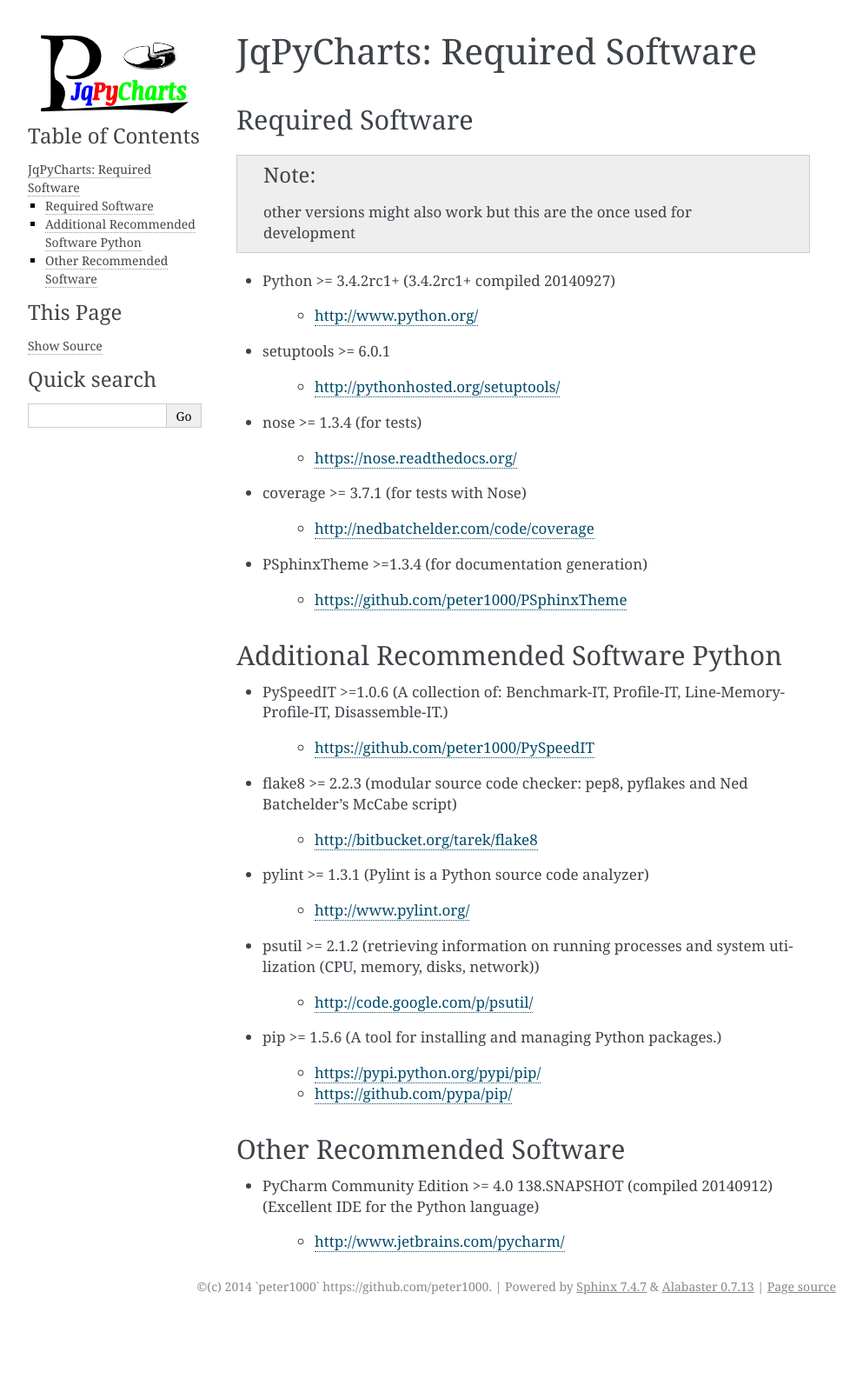
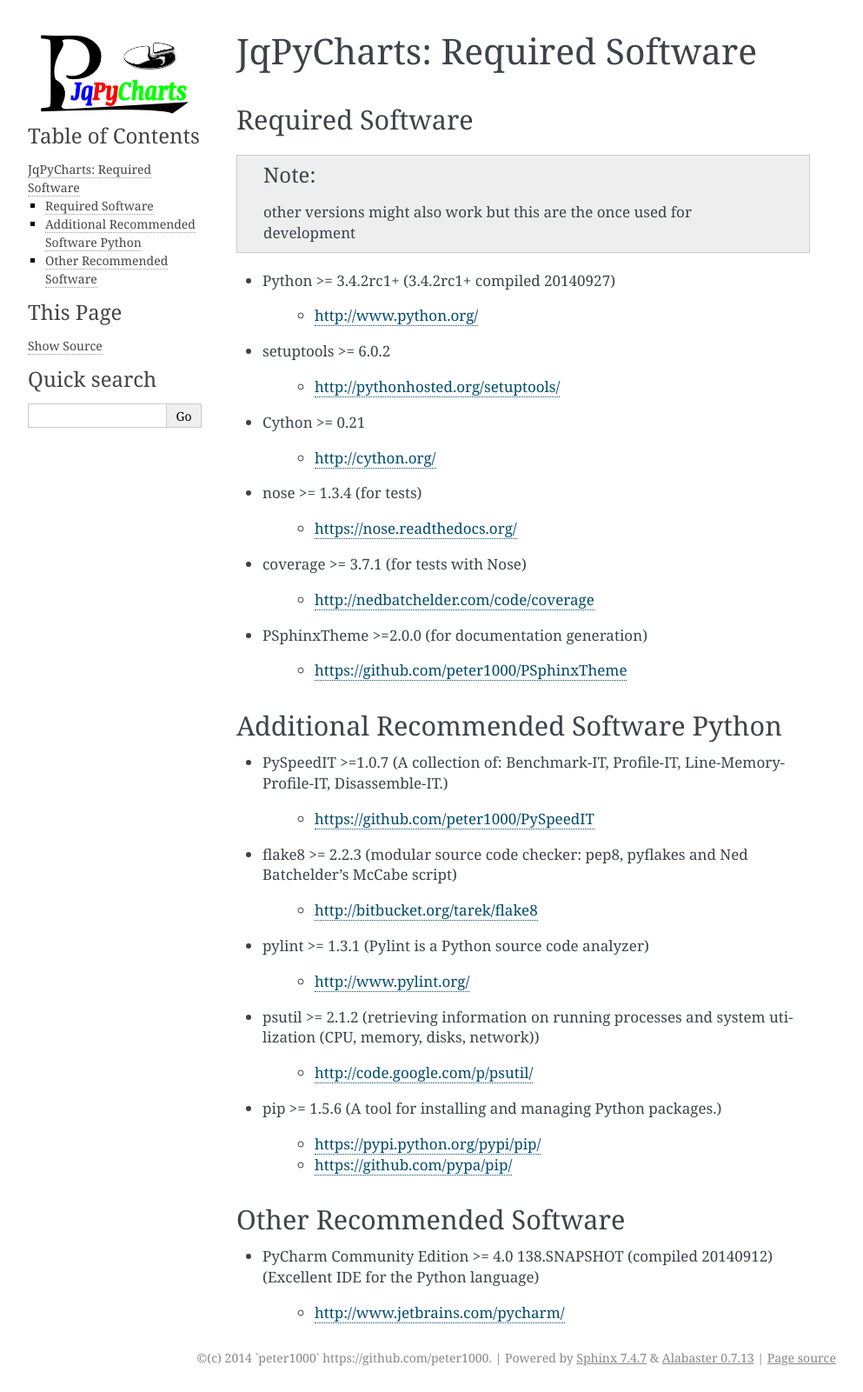
Before and after one commit to peter1000/JqPyCharts, a Sphinx documentation site: the page built from docs/RequiredSoftware.rst, in a window 1280 px wide. Shown: the whole page at 87% size, without its empty margins (148-1141 px from the left). Built offline with Sphinx 7.4.7, drawn with Linux system fonts in a browser that asks for light colours; before the commit the page ends 1519 px from its top, so only the background shows below that.

```diff
--- a/docs/RequiredSoftware.rst
+++ b/docs/RequiredSoftware.rst
@@ -16,9 +16,13 @@ Required Software
 
    - `<http://www.python.org/>`_
 
-- setuptools >= 6.0.1
+- setuptools >= 6.0.2
 
    - `<http://pythonhosted.org/setuptools/>`_
+
+- Cython >= 0.21
+
+   - `<http://cython.org/>`_
 
 
 - nose >= 1.3.4  (for tests)
@@ -29,7 +33,7 @@ Required Software
 
    - `<http://nedbatchelder.com/code/coverage>`_
 
-- PSphinxTheme >=1.3.4  (for documentation generation)
+- PSphinxTheme >=2.0.0  (for documentation generation)
 
    - `<https://github.com/peter1000/PSphinxTheme>`_
 
@@ -37,7 +41,7 @@ Required Software
 Additional Recommended Software Python
 ======================================
 
-- PySpeedIT >=1.0.6  (A collection of: Benchmark-IT, Profile-IT, Line-Memory-Profile-IT, Disassemble-IT.)
+- PySpeedIT >=1.0.7  (A collection of: Benchmark-IT, Profile-IT, Line-Memory-Profile-IT, Disassemble-IT.)
 
    - `<https://github.com/peter1000/PySpeedIT>`_
 
--- a/requirements.txt
+++ b/requirements.txt
@@ -5,4 +5,4 @@
 # extras
 nose>=1.3.4
 coverage>=3.7.1
-PSphinxTheme>=1.3.4
+PSphinxTheme>=2.0.0
```
Also changed, not shown: CHANGELOG.rst (+10 -0 lines).
